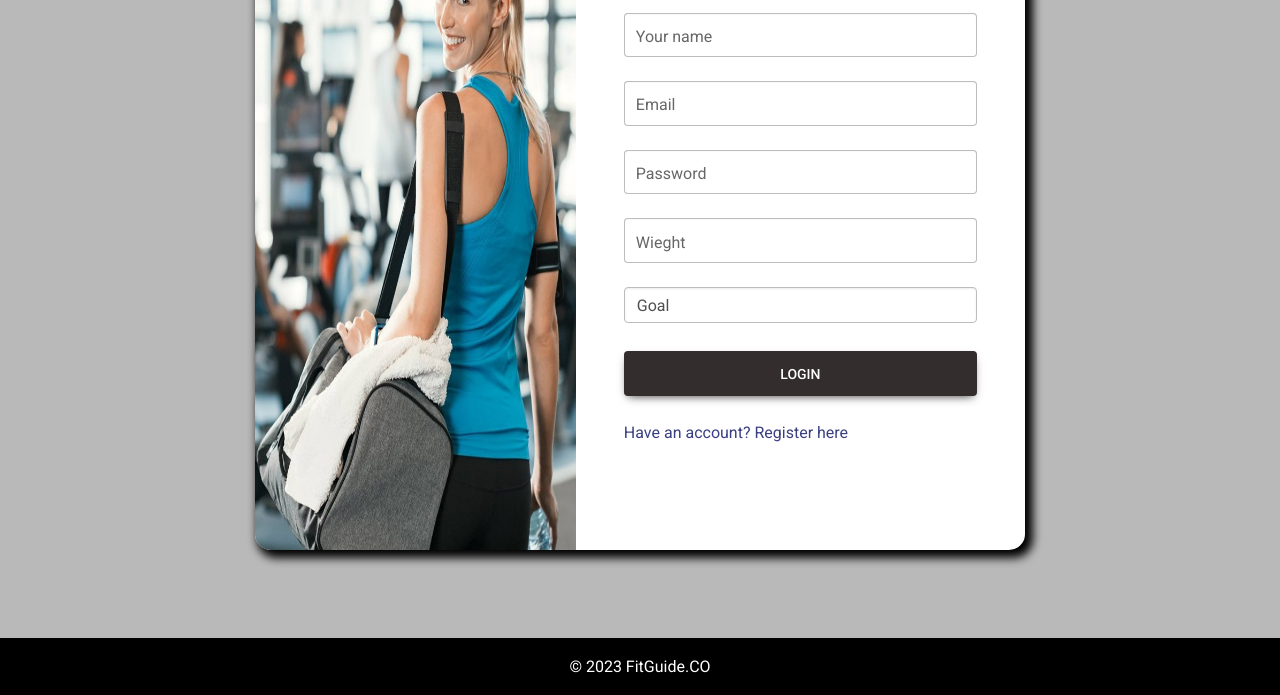
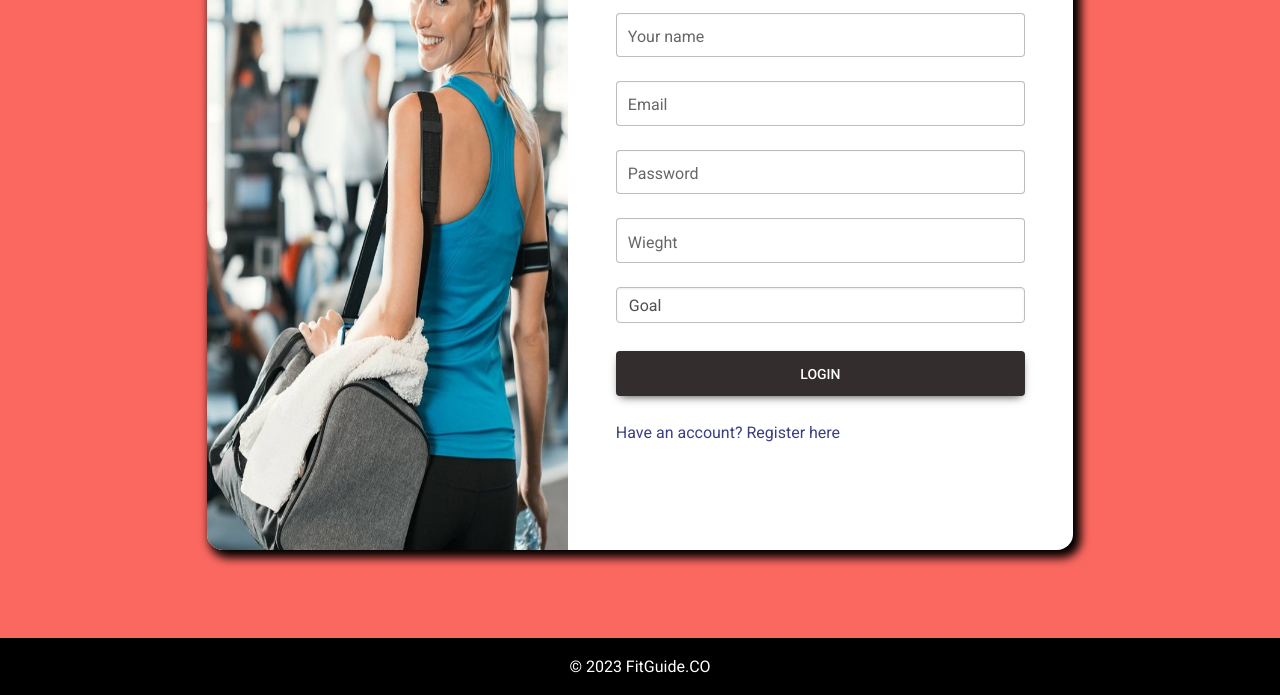
Before and after one commit to kira-1997/Project-JS, a plain HTML site: page signUp.html in a window 1280 px wide. Shown: the part 226-921 px from the top of the page. Drawn offline with nearby package versions, Linux system fonts and the light colour scheme.

Commit message:
Update signUp.html

```diff
--- a/signUp.html
+++ b/signUp.html
@@ -68,11 +68,11 @@ rel="stylesheet"
 <!-- Navbar -->
 
 
-<section class="vh-50" style="background-color:  #b9b9b9; ;">
+<section class="vh-50" style="background-color:  rgb(251,104,96); ;">
   <div class="container py-5 px-5">
     <div class="row d-flex justify-content-center align-items-center h-50">
       <div class="col col-xl-10">
-        <div class="card mx-5" style="border-radius: 1rem;">
+        <div class="card " style="border-radius: 1rem;">
           <div class="row g-0">
             <div class="col-md-6 col-lg-5 d-none d-md-block ">
             <img src="2021_05_value-gym_image1.jpg"
```
